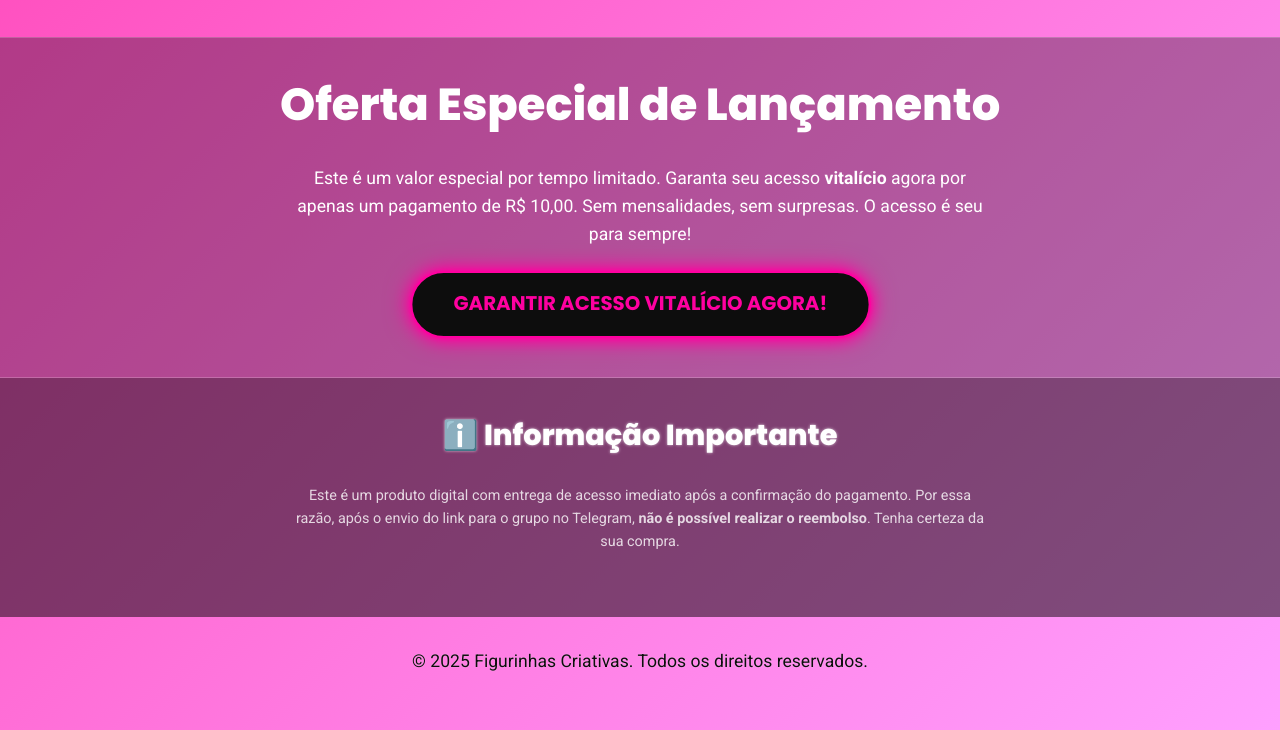
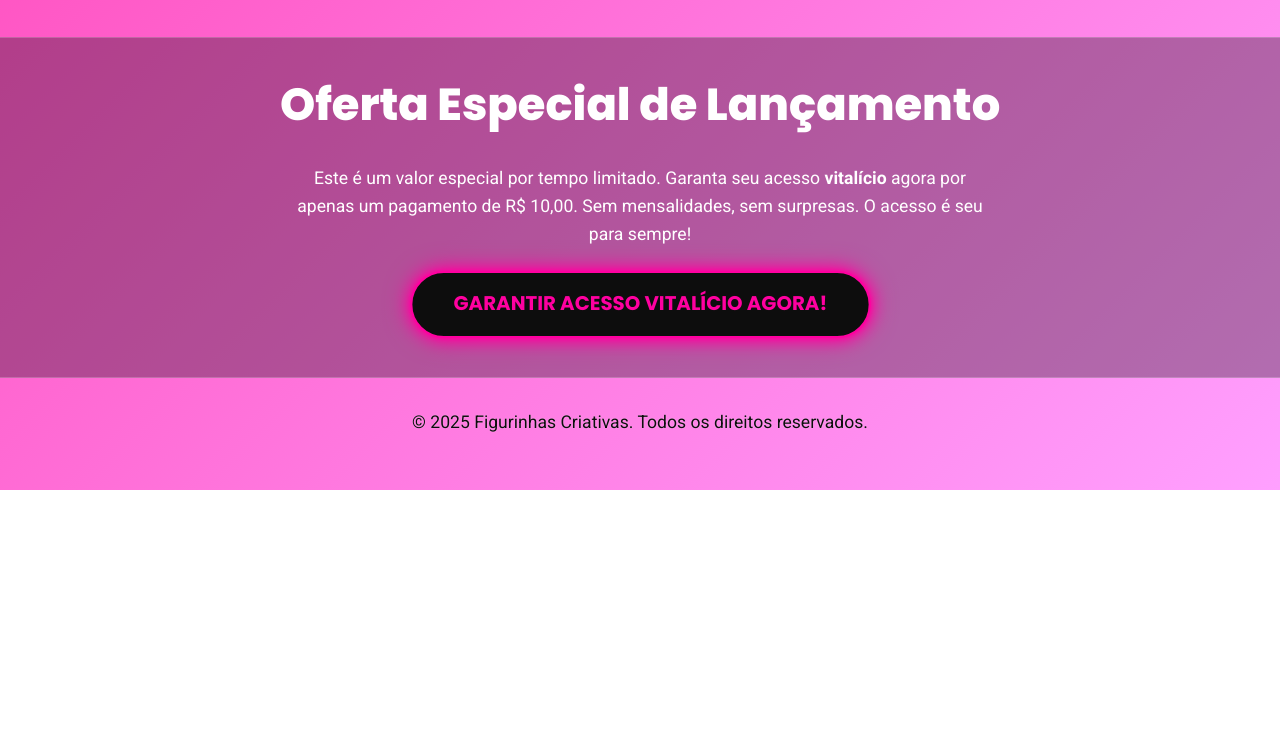
Before and after one commit to douglascalazans/instapack, a plain HTML site: page index.html in a window 1280 px wide. Shown: the part 2079-2809 px from the top of the page. After the commit the page ends 2569 px from the top, so only its background shows below. Drawn offline with Linux system fonts and the light colour scheme.

Commit message:
Update index.html

```diff
--- a/index.html
+++ b/index.html
@@ -381,12 +381,6 @@
             </div>
         </section>
 
-        <section class="policy">
-            <div class="container">
-                <h2>ℹ️ Informação Importante</h2>
-                <p>Este é um produto digital com entrega de acesso imediato após a confirmação do pagamento. Por essa razão, após o envio do link para o grupo no Telegram, <strong>não é possível realizar o reembolso</strong>. Tenha certeza da sua compra.</p>
-            </div>
-        </section>
 
     </main>
 
```
